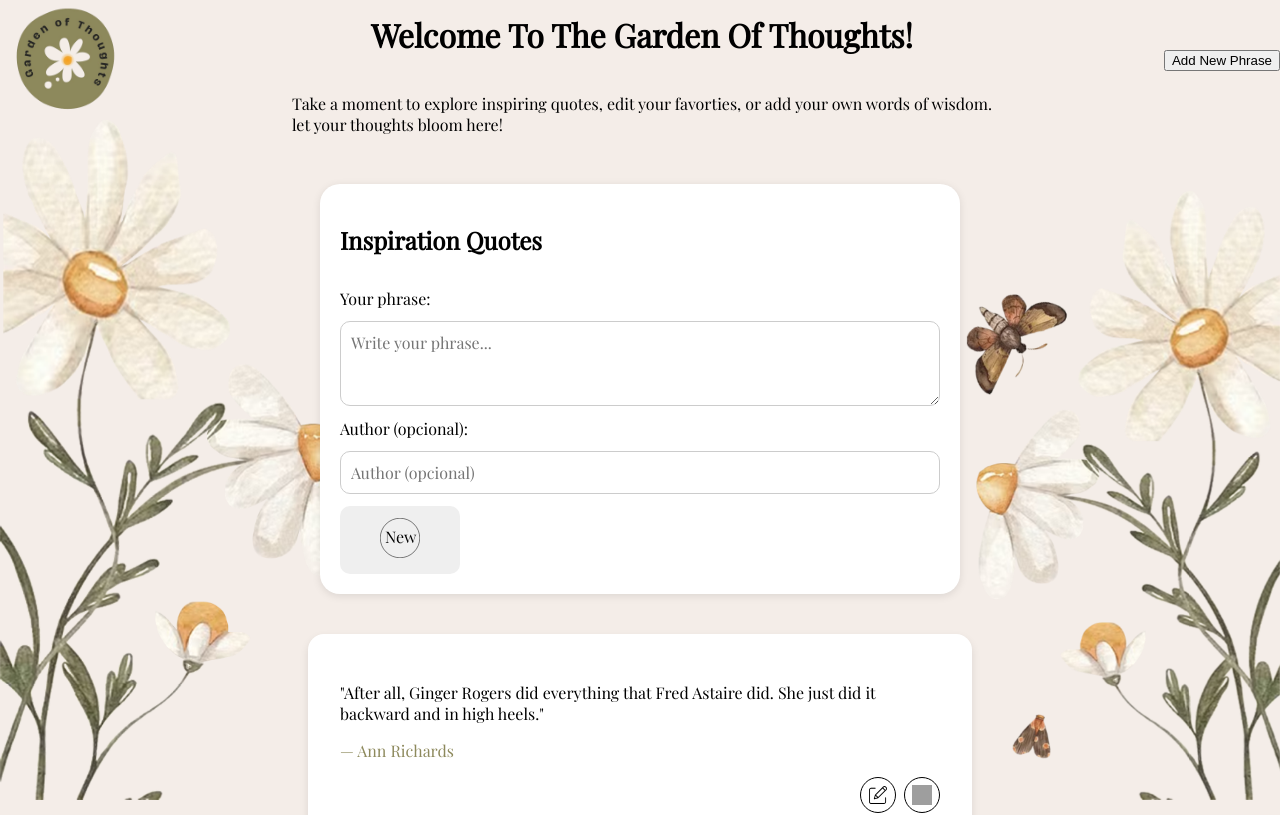
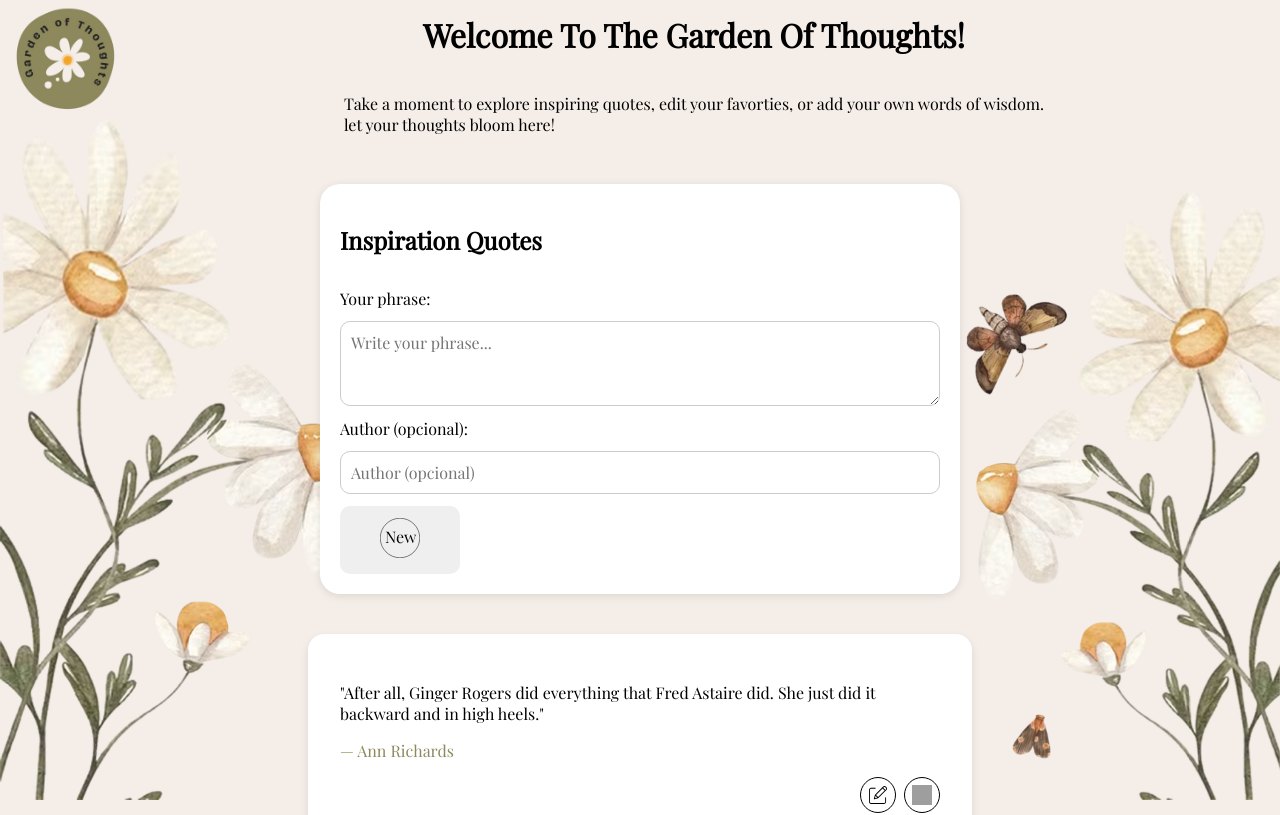
Before and after one commit to hgall3/empower-phrases-app, a React (Vite) app: page / in a window 1280 px wide. Shown: the top 815 px of the page. Built offline with nearby package versions, Linux system fonts and the light colour scheme; grey boxes are pictures that could not be loaded.

Commit message:
button removed in navbar

```diff
--- a/src/App.jsx
+++ b/src/App.jsx
@@ -36,7 +36,7 @@ function App() {
         <h1> Welcome To The Garden Of Thoughts!</h1>
         <p className='welcometext'> Take a moment to explore inspiring quotes, edit your favorties, or add your own words of wisdom. <br />let your thoughts bloom here!</p>
       </div>
-      <button className='buttonheader'> Add New Phrase</button>
+      <button className='buttonheader'> </button>
       </header>
 
       <main className="box-global">
--- a/src/components/warningModal/WarningModal.scss
+++ b/src/components/warningModal/WarningModal.scss
@@ -7,27 +7,27 @@
   left: 0;
   width: 100%;
   height: 100%;
-  background: rgba(180, 180, 180, 0.3);
+  background: rgba(0, 0, 0, 0.5);
   display: flex;
   justify-content: center;
   align-items: center;
-  z-index: 999;
+  z-index: 9999;
 }
 
 .warning-modal {
-  background: rgba(255, 255, 255, 0.5);
+  background: white;
   padding: px-to-rem(30);
-  border-radius: px-to-rem(12);
+  border-radius: 1rem;
   text-align: center;
   box-shadow: 0 4px 12px rgba(0, 0, 0, 0.15);
-  max-width: px-to-rem(350);
+  max-width: px-to-rem(300);
   width: 90%;
 
   p {
     font-family: $font-primary;
     font-size: px-to-rem(16);
     margin-bottom: px-to-rem(20);
-    color: black
+    color: #333;
   }
 
   button {
--- a/src/styles/main.scss
+++ b/src/styles/main.scss
@@ -45,6 +45,10 @@ header{
       justify-content: center;
       margin-right: -50px;
       margin-left: -50px;
+    }
+    .buttonheader{
+      background: transparent;
+      border: none;
     }
 
 };
@@ -187,9 +191,6 @@ header{
         right: 0;
       }
 
-      /* .img-right {
-        display: none; // si queremos esconder la flor de la derecha
-      } */
     }
 
     .box-global{
```
